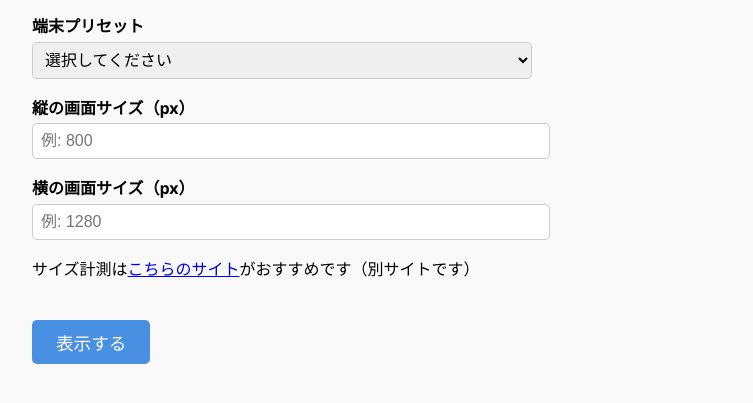
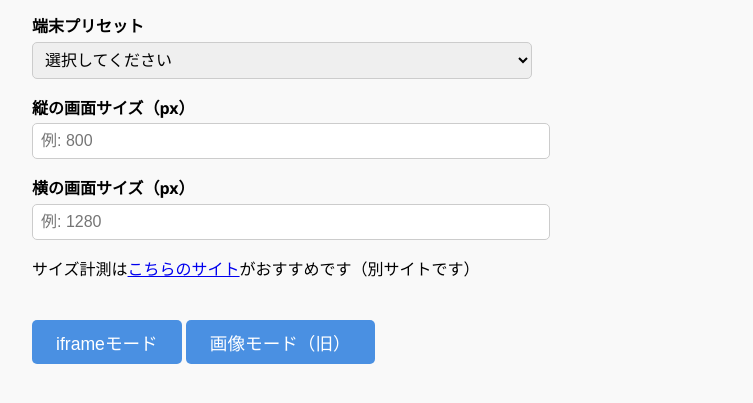
Before and after one commit to MCJAPAN/pageViewer, a plain HTML site: page index.html in a window 1280 px wide. Shown: the part 175-578 px from the top of the page, without its empty margins (0-753 px from the left). Drawn offline with Linux system fonts and the light colour scheme.

Commit message:
Update index.html

```diff
--- a/index.html
+++ b/index.html
@@ -64,6 +64,11 @@
       display: block;
     }
 
+    #previewImage {
+      width: 100%;
+      display: block;
+    }
+
     @media (max-width: 600px) {
       input, select, button {
         width: 100%;
@@ -96,45 +101,71 @@
 
   <p>サイズ計測は<a href="https://x.gd/ewrwr4">こちらのサイト</a>がおすすめです（別サイトです）</p>
 
-  <button onclick="showSite()">表示する</button>
+  <div style="margin-top: 1rem;">
+    <button onclick="showIframe()">iframeモード</button>
+    <button onclick="showImage()">画像モード（旧）</button>
+  </div>
 
   <div id="viewer" style="display:none;">
-    <iframe id="frame" src=""></iframe>
+    <iframe id="frame" src="" sandbox="allow-scripts allow-forms allow-same-origin"></iframe>
+    <img id="previewImage" src="" style="display:none;">
   </div>
 
   <script>
     function applyPreset() {
       const value = document.getElementById("preset").value;
       if (!value) return;
-
       const [w, h] = value.split("x");
       document.getElementById("width").value = w;
       document.getElementById("height").value = h;
     }
 
-    function showSite() {
+    function getInputValues() {
       const url = document.getElementById('url').value.trim();
       const h = parseInt(document.getElementById('height').value.trim(), 10);
       const w = parseInt(document.getElementById('width').value.trim(), 10);
-
       if (!url.startsWith('https://')) {
         alert('URLは https:// から始めてください！');
-        return;
+        return null;
       }
       if (isNaN(h) || isNaN(w)) {
-        alert('縦横サイズは正しく入力してください！');
-        return;
+        alert('縦横サイズを正しく入力してください！');
+        return null;
       }
+      return { url, w, h };
+    }
+
+    function showIframe() {
+      const vals = getInputValues();
+      if (!vals) return;
+      const { url, w, h } = vals;
+
+      const frame = document.getElementById('frame');
+      const img = document.getElementById('previewImage');
+      document.getElementById('viewer').style.display = 'block';
+
+      frame.src = url;
+      frame.style.width = w + 'px';
+      frame.style.height = h + 'px';
+      frame.style.display = 'block';
+      img.style.display = 'none';
+    }
+
+    function showImage() {
+      const vals = getInputValues();
+      if (!vals) return;
+      const { url, w, h } = vals;
 
       const encodedURL = encodeURIComponent(url);
       const finalURL = `https://s.wordpress.com/mshots/v1/${encodedURL}?w=${w}&h=${h}&r=1`;
 
       const frame = document.getElementById('frame');
-      frame.src = finalURL;
-      frame.style.height = h + 'px';
-      frame.style.width = '100%';
+      const img = document.getElementById('previewImage');
+      document.getElementById('viewer').style.display = 'block';
 
-      document.getElementById('viewer').style.display = 'block';
+      img.src = finalURL;
+      img.style.display = 'block';
+      frame.style.display = 'none';
     }
   </script>
 
```
